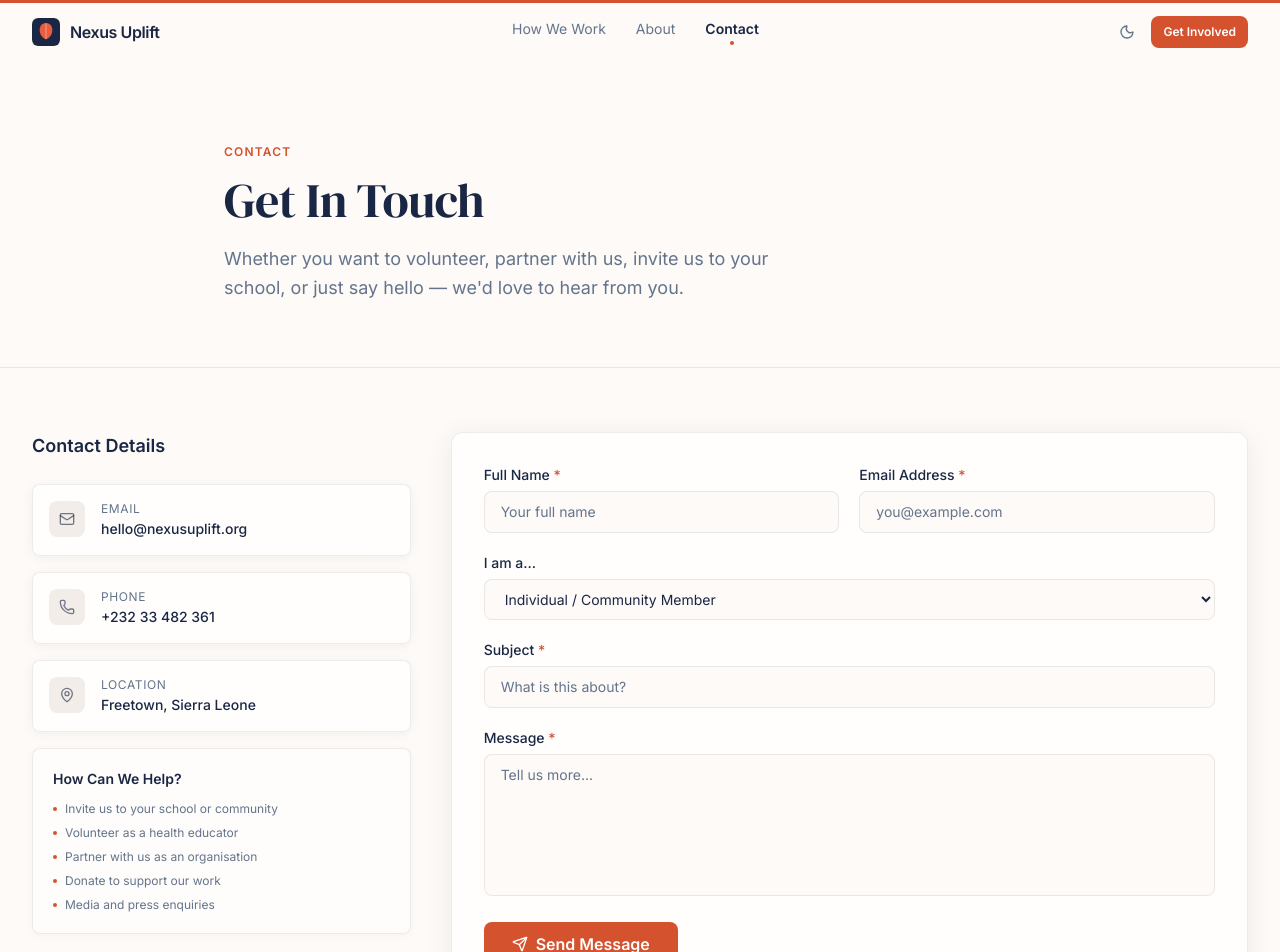
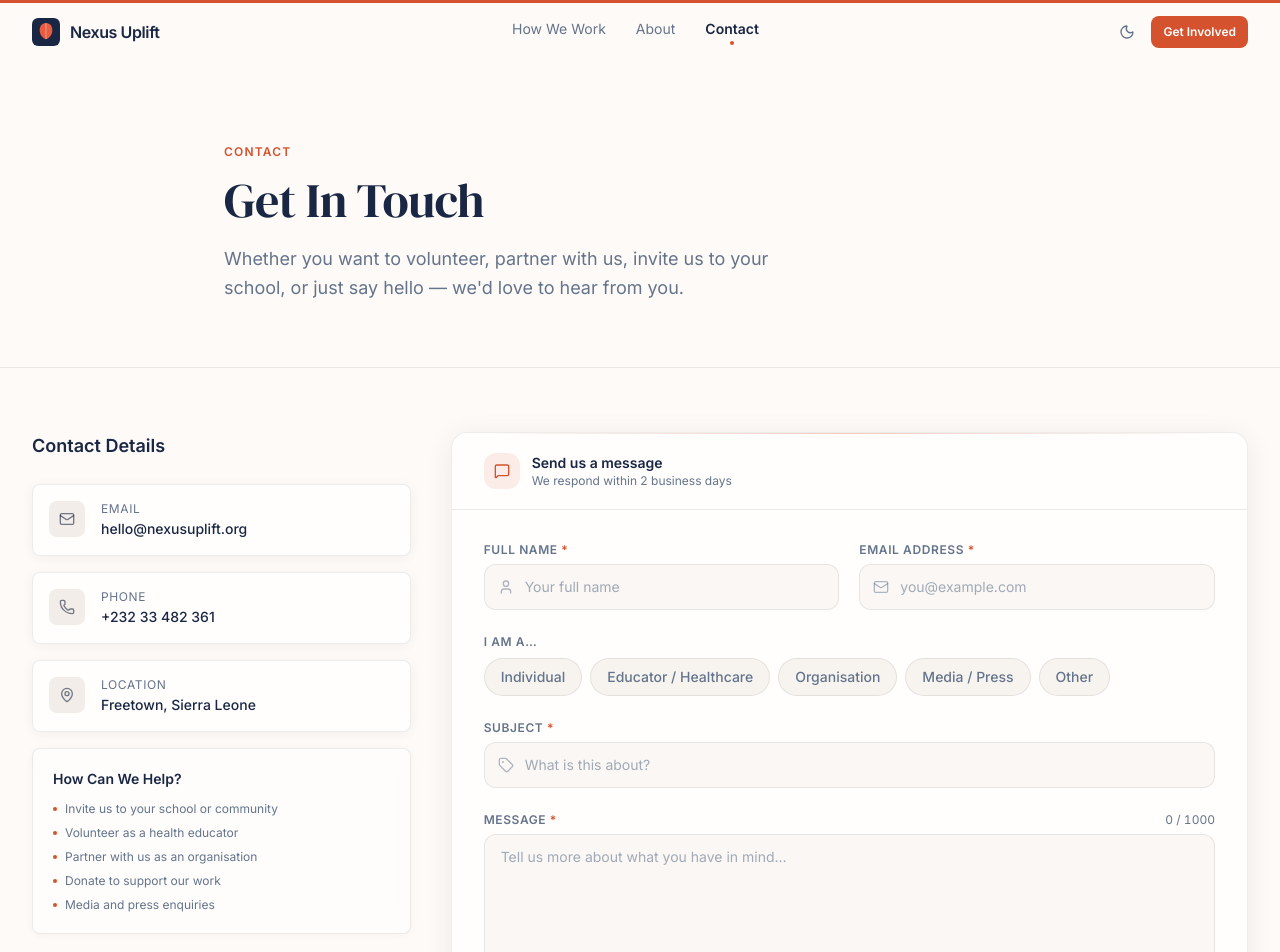
Before and after one commit to Walon-Foundation/nexus-uplift, a Next.js app: page /contact in a window 1280 px wide. Shown: the top 952 px of the page. Built offline with nearby package versions, Linux system fonts and the light colour scheme.

Commit message:
design: redesign contact form — role chips, input icons, form header, character counter, submit row

```diff
--- a/app/contact/page.tsx
+++ b/app/contact/page.tsx
@@ -2,7 +2,7 @@
 
 import { useState } from "react";
 import { motion } from "framer-motion";
-import { Mail, Phone, MapPin, Send, CheckCircle, AlertCircle } from "lucide-react";
+import { Mail, Phone, MapPin, Send, CheckCircle, AlertCircle, User, Tag, MessageSquare } from "lucide-react";
 import { Button } from "@/components/ui/button";
 
 const contactInfo = [
@@ -111,17 +111,20 @@ export default function ContactPage() {
             transition={{ duration: 0.5, delay: 0.15 }}
             className="lg:col-span-2"
           >
-            <div className="bg-white/70 dark:bg-white/[0.04] backdrop-blur-md rounded-xl border border-black/[0.07] dark:border-white/[0.08] shadow-[0_4px_28px_rgba(0,0,0,0.07),inset_0_1px_0_rgba(255,255,255,0.9)] dark:shadow-[0_4px_28px_rgba(0,0,0,0.35),inset_0_1px_0_rgba(255,255,255,0.05)] p-8">
+            <div className="relative bg-white/70 dark:bg-white/[0.04] backdrop-blur-md rounded-2xl border border-black/[0.07] dark:border-white/[0.08] shadow-[0_4px_28px_rgba(0,0,0,0.07),inset_0_1px_0_rgba(255,255,255,0.9)] dark:shadow-[0_4px_28px_rgba(0,0,0,0.35),inset_0_1px_0_rgba(255,255,255,0.05)] overflow-hidden">
+              {/* Top accent */}
+              <div className="absolute top-0 inset-x-0 h-px bg-gradient-to-r from-transparent via-primary/30 to-transparent" />
+
               {submitted ? (
                 <motion.div
                   initial={{ opacity: 0, scale: 0.97 }}
                   animate={{ opacity: 1, scale: 1 }}
-                  className="text-center py-12"
+                  className="text-center py-16 px-8"
                 >
-                  <div className="w-14 h-14 rounded-full bg-primary/10 flex items-center justify-center mx-auto mb-5">
-                    <CheckCircle className="w-7 h-7 text-primary" />
+                  <div className="w-16 h-16 rounded-full bg-primary/10 flex items-center justify-center mx-auto mb-6">
+                    <CheckCircle className="w-8 h-8 text-primary" />
                   </div>
-                  <h2 className="text-2xl font-bold text-foreground mb-2">Message Sent</h2>
+                  <h2 className="font-display text-2xl text-foreground mb-2">Message Sent</h2>
                   <p className="text-muted-foreground mb-8">
                     Thank you for reaching out. We&apos;ll get back to you within 2 business days.
                   </p>
@@ -130,89 +133,142 @@ export default function ContactPage() {
                   </Button>
                 </motion.div>
               ) : (
-                <form onSubmit={handleSubmit} className="space-y-5">
+                <form onSubmit={handleSubmit}>
+                  {/* Form header */}
+                  <div className="flex items-center gap-3 px-8 py-5 border-b border-border">
+                    <div className="w-9 h-9 rounded-xl bg-primary/10 flex items-center justify-center shrink-0">
+                      <MessageSquare className="w-4 h-4 text-primary" />
+                    </div>
+                    <div>
+                      <p className="text-sm font-semibold text-foreground">Send us a message</p>
+                      <p className="text-xs text-muted-foreground">We respond within 2 business days</p>
+                    </div>
+                  </div>
+
+                  <div className="p-8 space-y-6">
+                    {/* Name + Email */}
                     <div className="grid grid-cols-1 sm:grid-cols-2 gap-5">
-                    <div>
-                      <label className="block text-sm font-medium text-foreground mb-1.5">
+                      <div className="space-y-1.5">
+                        <label className="block text-xs font-semibold uppercase tracking-wider text-muted-foreground">
                           Full Name <span className="text-primary">*</span>
                         </label>
+                        <div className="relative">
+                          <User className="absolute left-3.5 top-1/2 -translate-y-1/2 w-4 h-4 text-muted-foreground/50 pointer-events-none" />
                           <input
                             type="text"
                             required
                             placeholder="Your full name"
                             value={form.name}
                             onChange={(e) => setForm({ ...form, name: e.target.value })}
-                        className="w-full px-4 py-2.5 rounded-lg border border-border bg-background text-foreground text-sm focus:outline-none focus:ring-2 focus:ring-ring focus:border-transparent transition-all placeholder:text-muted-foreground"
+                            className="w-full pl-10 pr-4 py-3 rounded-xl border border-border bg-muted/40 dark:bg-white/[0.03] text-foreground text-sm focus:outline-none focus:ring-2 focus:ring-primary/20 focus:border-primary focus:bg-background dark:focus:bg-white/[0.06] transition-all placeholder:text-muted-foreground/60"
                           />
                         </div>
-                    <div>
-                      <label className="block text-sm font-medium text-foreground mb-1.5">
+                      </div>
+                      <div className="space-y-1.5">
+                        <label className="block text-xs font-semibold uppercase tracking-wider text-muted-foreground">
                           Email Address <span className="text-primary">*</span>
                         </label>
+                        <div className="relative">
+                          <Mail className="absolute left-3.5 top-1/2 -translate-y-1/2 w-4 h-4 text-muted-foreground/50 pointer-events-none" />
                           <input
                             type="email"
                             required
                             placeholder="you@example.com"
                             value={form.email}
                             onChange={(e) => setForm({ ...form, email: e.target.value })}
-                        className="w-full px-4 py-2.5 rounded-lg border border-border bg-background text-foreground text-sm focus:outline-none focus:ring-2 focus:ring-ring focus:border-transparent transition-all placeholder:text-muted-foreground"
+                            className="w-full pl-10 pr-4 py-3 rounded-xl border border-border bg-muted/40 dark:bg-white/[0.03] text-foreground text-sm focus:outline-none focus:ring-2 focus:ring-primary/20 focus:border-primary focus:bg-background dark:focus:bg-white/[0.06] transition-all placeholder:text-muted-foreground/60"
                           />
                         </div>
                       </div>
-
-                  <div>
-                    <label className="block text-sm font-medium text-foreground mb-1.5">I am a&hellip;</label>
-                    <select
-                      value={form.role}
-                      onChange={(e) => setForm({ ...form, role: e.target.value })}
-                      className="w-full px-4 py-2.5 rounded-lg border border-border bg-background text-foreground text-sm focus:outline-none focus:ring-2 focus:ring-ring focus:border-transparent transition-all"
-                    >
-                      <option value="individual">Individual / Community Member</option>
-                      <option value="educator">Educator / Healthcare Worker</option>
-                      <option value="organisation">Organisation / Partner</option>
-                      <option value="media">Media / Press</option>
-                      <option value="other">Other</option>
-                    </select>
                     </div>
 
-                  <div>
-                    <label className="block text-sm font-medium text-foreground mb-1.5">
+                    {/* Role chips */}
+                    <div className="space-y-2">
+                      <label className="block text-xs font-semibold uppercase tracking-wider text-muted-foreground">
+                        I am a&hellip;
+                      </label>
+                      <div className="flex flex-wrap gap-2">
+                        {[
+                          { value: "individual",   label: "Individual" },
+                          { value: "educator",     label: "Educator / Healthcare" },
+                          { value: "organisation", label: "Organisation" },
+                          { value: "media",        label: "Media / Press" },
+                          { value: "other",        label: "Other" },
+                        ].map(({ value, label }) => (
+                          <button
+                            key={value}
+                            type="button"
+                            onClick={() => setForm({ ...form, role: value })}
+                            className={`px-4 py-2 rounded-full text-sm font-medium border transition-all duration-200 focus-visible:outline-none focus-visible:ring-2 focus-visible:ring-primary focus-visible:ring-offset-2 ${
+                              form.role === value
+                                ? "bg-primary text-white border-primary shadow-[0_4px_14px_rgba(212,82,46,0.35)]"
+                                : "bg-muted/60 dark:bg-white/[0.04] border-border text-muted-foreground hover:border-primary/40 hover:text-foreground"
+                            }`}
+                          >
+                            {label}
+                          </button>
+                        ))}
+                      </div>
+                    </div>
+
+                    {/* Subject */}
+                    <div className="space-y-1.5">
+                      <label className="block text-xs font-semibold uppercase tracking-wider text-muted-foreground">
                         Subject <span className="text-primary">*</span>
                       </label>
+                      <div className="relative">
+                        <Tag className="absolute left-3.5 top-1/2 -translate-y-1/2 w-4 h-4 text-muted-foreground/50 pointer-events-none" />
                         <input
                           type="text"
                           required
                           placeholder="What is this about?"
                           value={form.subject}
                           onChange={(e) => setForm({ ...form, subject: e.target.value })}
-                      className="w-full px-4 py-2.5 rounded-lg border border-border bg-background text-foreground text-sm focus:outline-none focus:ring-2 focus:ring-ring focus:border-transparent transition-all placeholder:text-muted-foreground"
+                          className="w-full pl-10 pr-4 py-3 rounded-xl border border-border bg-muted/40 dark:bg-white/[0.03] text-foreground text-sm focus:outline-none focus:ring-2 focus:ring-primary/20 focus:border-primary focus:bg-background dark:focus:bg-white/[0.06] transition-all placeholder:text-muted-foreground/60"
                         />
                       </div>
+                    </div>
 
-                  <div>
-                    <label className="block text-sm font-medium text-foreground mb-1.5">
+                    {/* Message */}
+                    <div className="space-y-1.5">
+                      <div className="flex items-center justify-between">
+                        <label className="block text-xs font-semibold uppercase tracking-wider text-muted-foreground">
                           Message <span className="text-primary">*</span>
                         </label>
+                        <span className="text-xs text-muted-foreground tabular-nums">
+                          {form.message.length} / 1000
+                        </span>
+                      </div>
                       <textarea
                         required
                         rows={6}
-                      placeholder="Tell us more..."
+                        maxLength={1000}
+                        placeholder="Tell us more about what you have in mind…"
                         value={form.message}
                         onChange={(e) => setForm({ ...form, message: e.target.value })}
-                      className="w-full px-4 py-2.5 rounded-lg border border-border bg-background text-foreground text-sm focus:outline-none focus:ring-2 focus:ring-ring focus:border-transparent transition-all placeholder:text-muted-foreground resize-none"
+                        className="w-full px-4 py-3 rounded-xl border border-border bg-muted/40 dark:bg-white/[0.03] text-foreground text-sm focus:outline-none focus:ring-2 focus:ring-primary/20 focus:border-primary focus:bg-background dark:focus:bg-white/[0.06] transition-all placeholder:text-muted-foreground/60 resize-none"
                       />
                     </div>
 
                     {error && (
-                    <div className="flex items-start gap-3 rounded-lg border border-red-200/60 dark:border-red-500/20 bg-red-50/80 dark:bg-red-950/20 px-4 py-3">
+                      <div className="flex items-start gap-3 rounded-xl border border-red-200/60 dark:border-red-500/20 bg-red-50/80 dark:bg-red-950/20 px-4 py-3">
                         <AlertCircle className="w-4 h-4 text-red-500 shrink-0 mt-0.5" />
                         <p className="text-sm text-red-600 dark:text-red-400">{error}</p>
                       </div>
                     )}
-                  <Button type="submit" size="lg" className="gap-2" disabled={loading}>
+
+                    {/* Submit row */}
+                    <div className="flex flex-col sm:flex-row sm:items-center justify-between gap-4 pt-2 border-t border-border">
+                      <p className="text-xs text-muted-foreground leading-relaxed">
+                        Your message goes directly to our team.<br className="hidden sm:block" />
+                        We never share your information with third parties.
+                      </p>
+                      <Button type="submit" size="lg" className="gap-2 shrink-0" disabled={loading}>
                         <Send className="w-4 h-4" />
                         {loading ? "Sending…" : "Send Message"}
                       </Button>
+                    </div>
+                  </div>
                 </form>
               )}
             </div>
```
Lines whose indentation alone changed are shown as unchanged.
